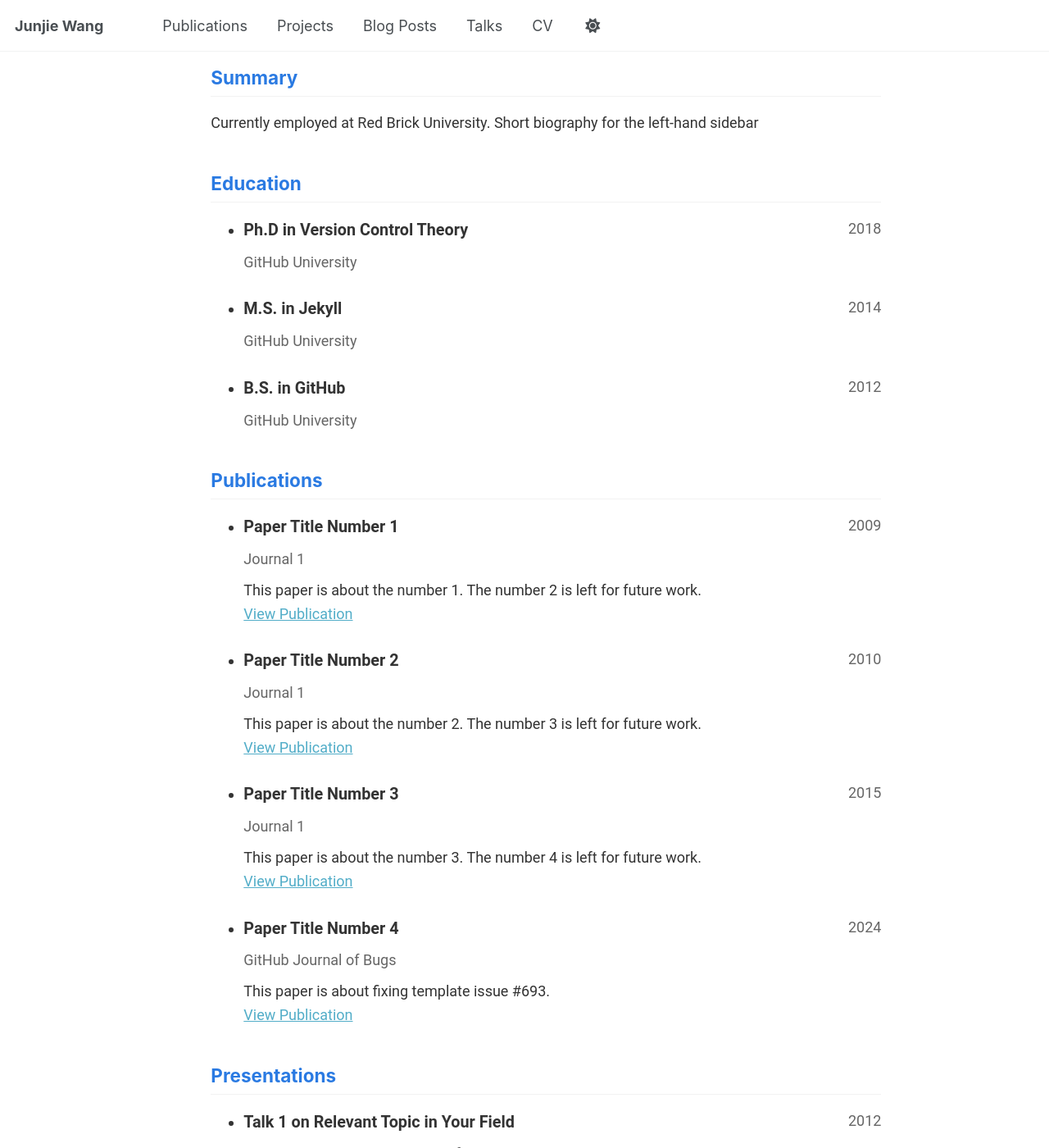
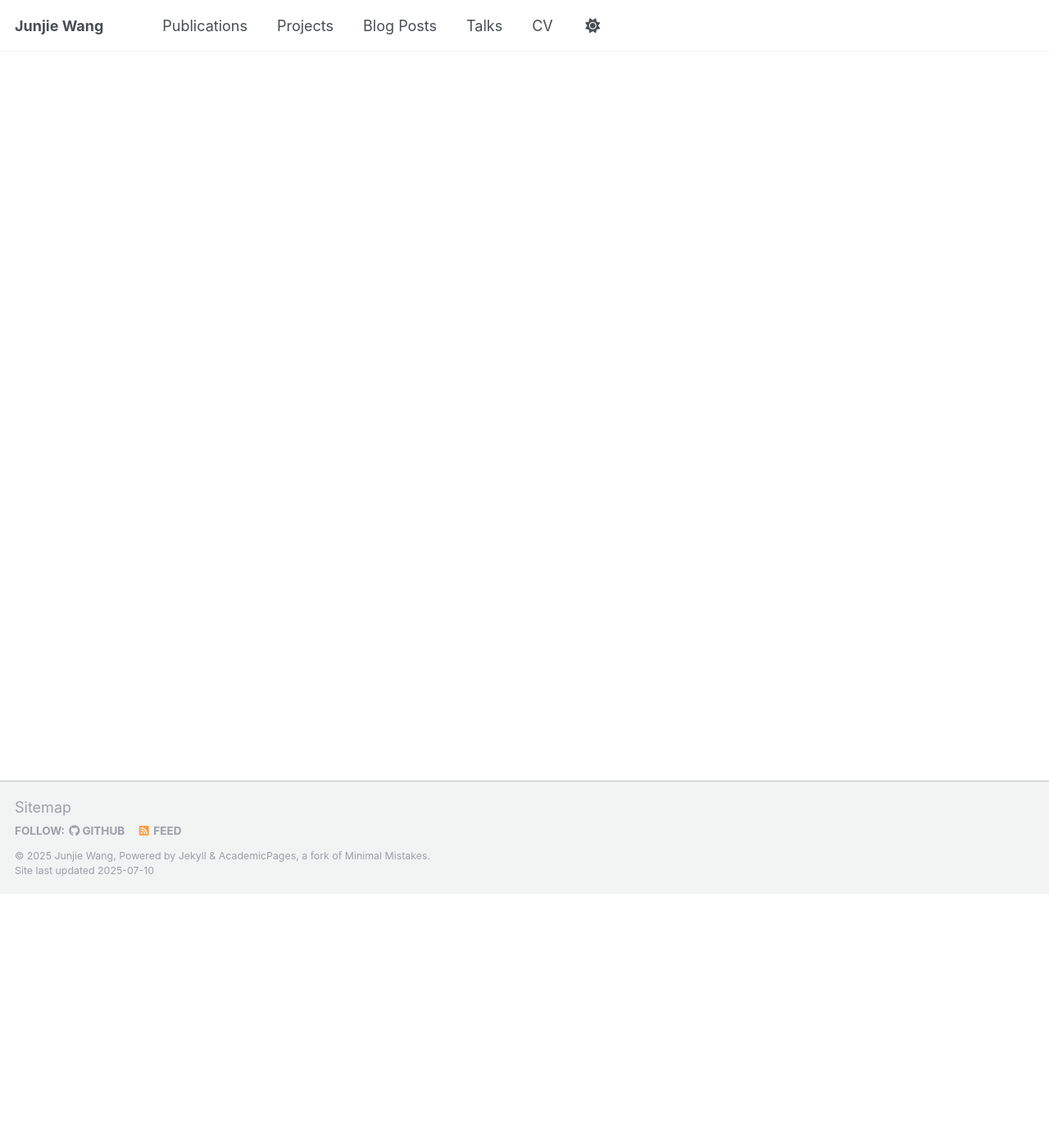
Before and after one commit to wangjunjie-ai/wangjunjie-ai.github.io, a Jekyll site: the page built from _pages/cv-json.md, in a window 1280 px wide and 1400 px high, scrolled down 310 px. Shown: the whole window at 82% size. Built offline with Jekyll 4.4.1, drawn with Linux system fonts in a browser that asks for light colours; some of the changed text lies outside the part shown.

```diff
--- a/_data/cv.json
+++ /dev/null
@@ -1,152 +0,0 @@
-{
-  "basics": {
-    "name": "Your Sidebar Name",
-    "email": "none@example.org",
-    "phone": "",
-    "website": "https://academicpages.github.io",
-    "summary": "Currently employed at Red Brick University. Short biography for the left-hand sidebar",
-    "location": {
-      "address": "",
-      "postalCode": "",
-      "city": "Earth",
-      "countryCode": "US",
-      "region": ""
-    },
-    "profiles": [
-      {
-        "network": "Google Scholar",
-        "username": "",
-        "url": "https://scholar.google.com/citations?user=PS_CX0AAAAAJ"
-      },
-      {
-        "network": "ORCID",
-        "username": "",
-        "url": "http://orcid.org/yourorcidurl"
-      },
-      {
-        "network": "GitHub",
-        "username": "academicpages",
-        "url": "https://github.com/academicpages"
-      }
-    ]
-  },
-  "work": [],
-  "education": [
-    {
-      "institution": "GitHub University",
-      "area": "Ph.D in Version Control Theory",
-      "studyType": "",
-      "startDate": "",
-      "endDate": "2018",
-      "gpa": null,
-      "courses": []
-    },
-    {
-      "institution": "GitHub University",
-      "area": "M.S. in Jekyll",
-      "studyType": "",
-      "startDate": "",
-      "endDate": "2014",
-      "gpa": null,
-      "courses": []
-    },
-    {
-      "institution": "GitHub University",
-      "area": "B.S. in GitHub",
-      "studyType": "",
-      "startDate": "",
-      "endDate": "2012",
-      "gpa": null,
-      "courses": []
-    }
-  ],
-  "skills": [],
-  "languages": [],
-  "interests": [],
-  "references": [],
-  "publications": [
-    {
-      "name": "Paper Title Number 1",
-      "publisher": "Journal 1",
-      "releaseDate": "2009-10-01",
-      "website": "http://academicpages.github.io/files/paper1.pdf",
-      "summary": "This paper is about the number 1. The number 2 is left for future work."
-    },
-    {
-      "name": "Paper Title Number 2",
-      "publisher": "Journal 1",
-      "releaseDate": "2010-10-01",
-      "website": "http://academicpages.github.io/files/paper2.pdf",
-      "summary": "This paper is about the number 2. The number 3 is left for future work."
-    },
-    {
-      "name": "Paper Title Number 3",
-      "publisher": "Journal 1",
-      "releaseDate": "2015-10-01",
-      "website": "http://academicpages.github.io/files/paper3.pdf",
-      "summary": "This paper is about the number 3. The number 4 is left for future work."
-    },
-    {
-      "name": "Paper Title Number 4",
-      "publisher": "GitHub Journal of Bugs",
-      "releaseDate": "2024-02-17",
-      "website": "http://academicpages.github.io/files/paper3.pdf",
-      "summary": "This paper is about fixing template issue #693."
-    }
-  ],
-  "presentations": [
-    {
-      "name": "Talk 1 on Relevant Topic in Your Field",
-      "event": "UC San Francisco, Department of Testing",
-      "date": "2012-03-01",
-      "location": "San Francisco, CA, USA",
-      "description": ""
-    },
-    {
-      "name": "Tutorial 1 on Relevant Topic in Your Field",
-      "event": "UC-Berkeley Institute for Testing Science",
-      "date": "2013-03-01",
-      "location": "Berkeley, CA, USA",
-      "description": ""
-    },
-    {
-      "name": "Talk 2 on Relevant Topic in Your Field",
-      "event": "London School of Testing",
-      "date": "2014-02-01",
-      "location": "London, UK",
-      "description": ""
-    },
-    {
-      "name": "Conference Proceeding talk 3 on Relevant Topic in Your Field",
-      "event": "Testing Institute of America 2014 Annual Conference",
-      "date": "2014-03-01",
-      "location": "Los Angeles, CA, USA",
-      "description": ""
-    }
-  ],
-  "teaching": [
-    {
-      "course": "Teaching experience 1",
-      "institution": "University 1, Department",
-      "date": "2014-01-01",
-      "role": "Undergraduate course",
-      "description": ""
-    },
-    {
-      "course": "Teaching experience 2",
-      "institution": "University 1, Department",
-      "date": "2015-01-01",
-      "role": "Workshop",
-      "description": ""
-    }
-  ],
-  "portfolio": [
-    {
-      "name": "Portfolio item number 1",
-      "category": "portfolio",
-      "date": "",
-      "url": "",
-      "description": "Short description of portfolio item number 1<br/><img src='/images/500x300.png'>"
-    }
-  ]
-}
```
Also changed, not shown: _publications/2024-10-08-sigir-ap-mtr.md (+7 -1 lines), images/papers/2024-sigir-ap/mtr-3.png (added).
